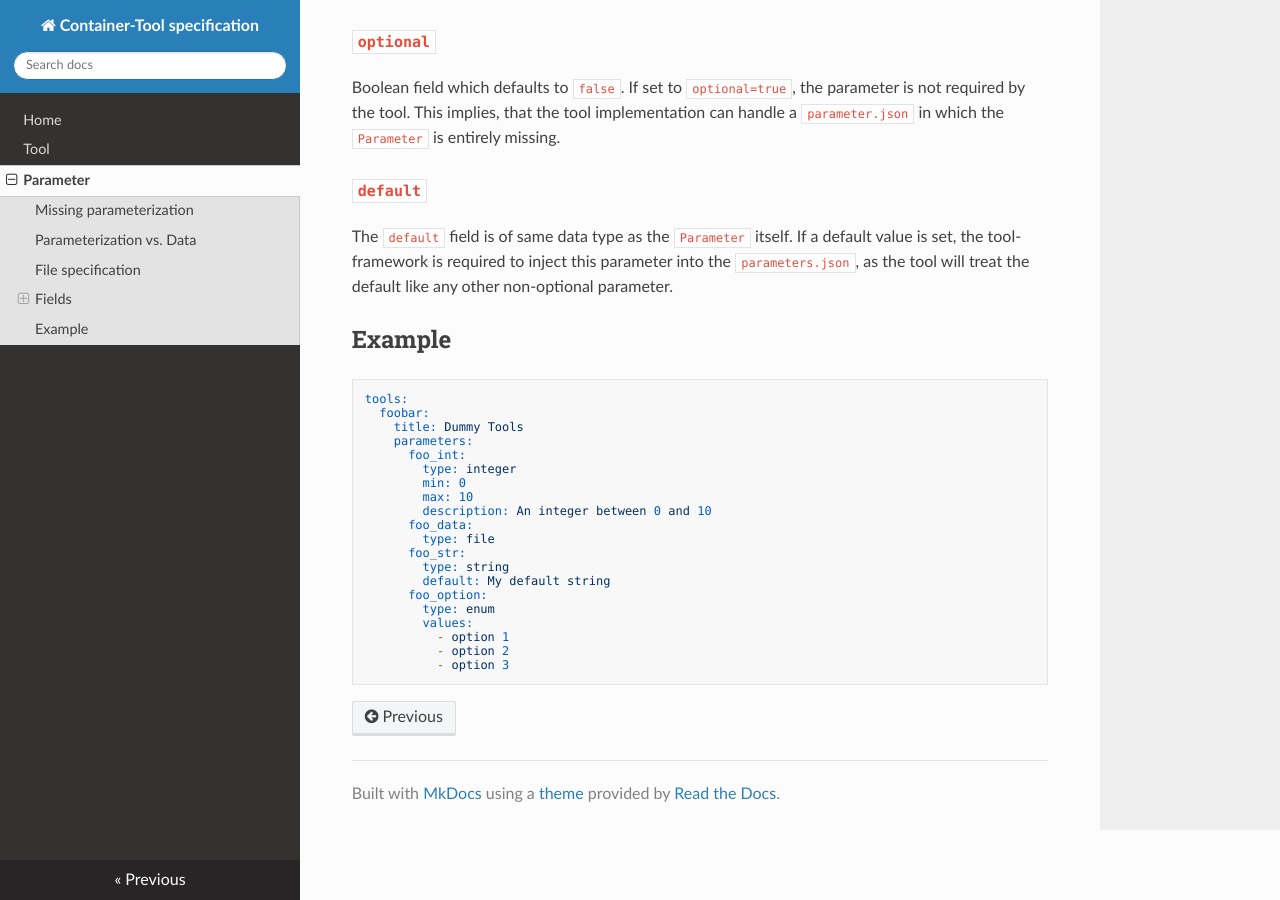
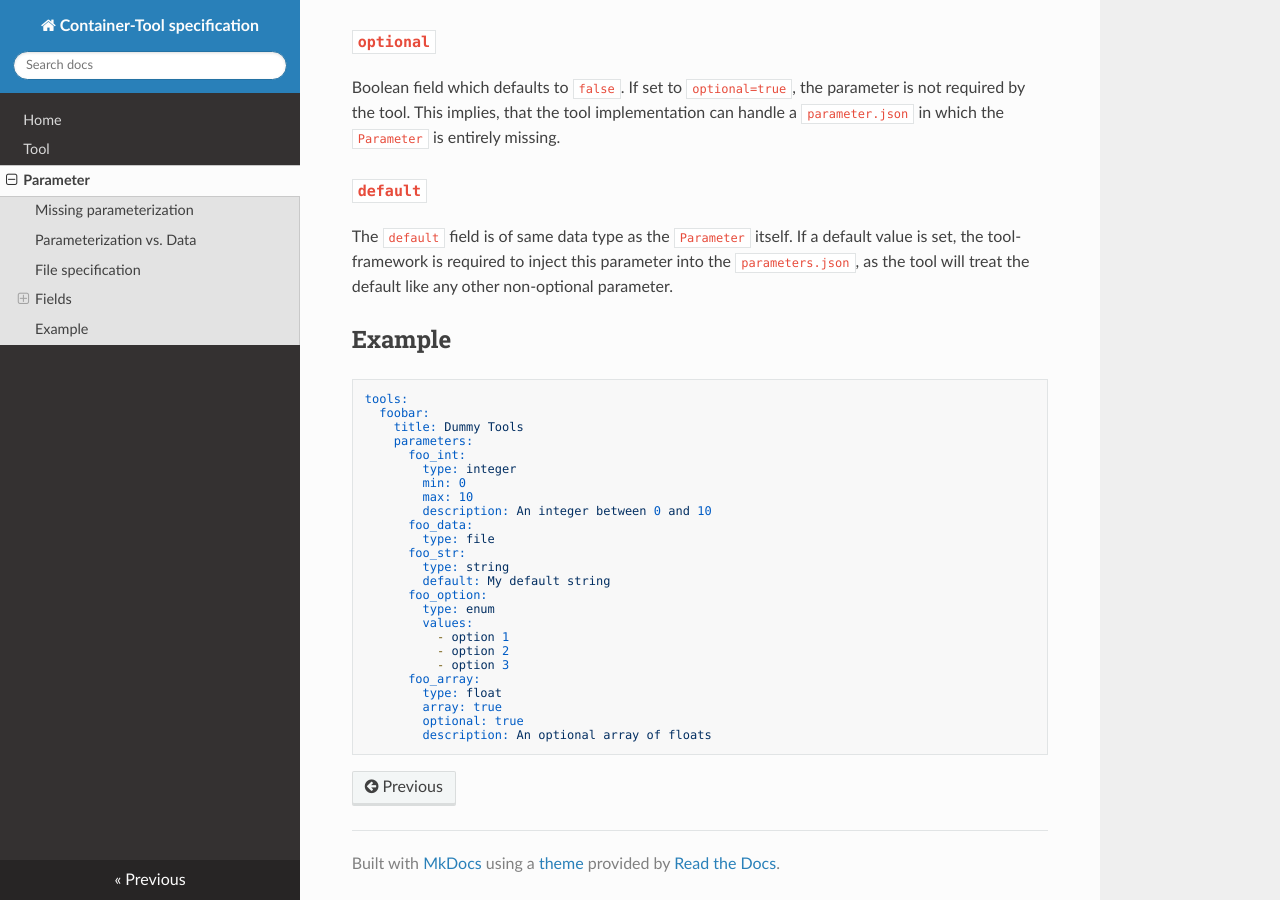
Before and after one commit to VForWaTer/tool-specs, an MkDocs documentation site: the page built from docs/parameter.md, in a window 1280 px wide and 900 px high, scrolled down 3112 px. Built offline with MkDocs 1.6.1, drawn with Linux system fonts in a browser that asks for light colours; nearby versions of some CDN libraries.

Commit message:
added optional array to Example

````diff
--- a/docs/parameter.md
+++ b/docs/parameter.md
@@ -167,4 +167,9 @@ tools:
           - option 1
           - option 2
           - option 3
+      foo_array:
+        type: float
+        array: true
+        optional: true
+        description: An optional array of floats
 ```
````
